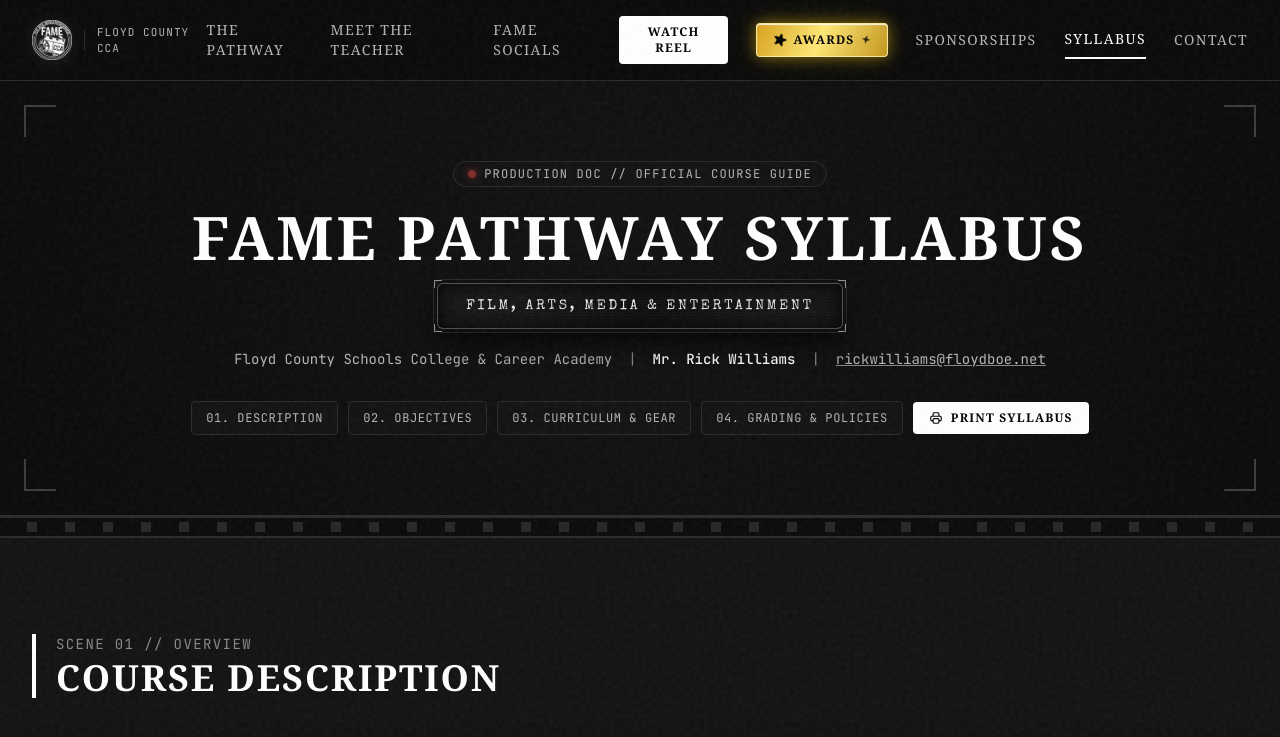
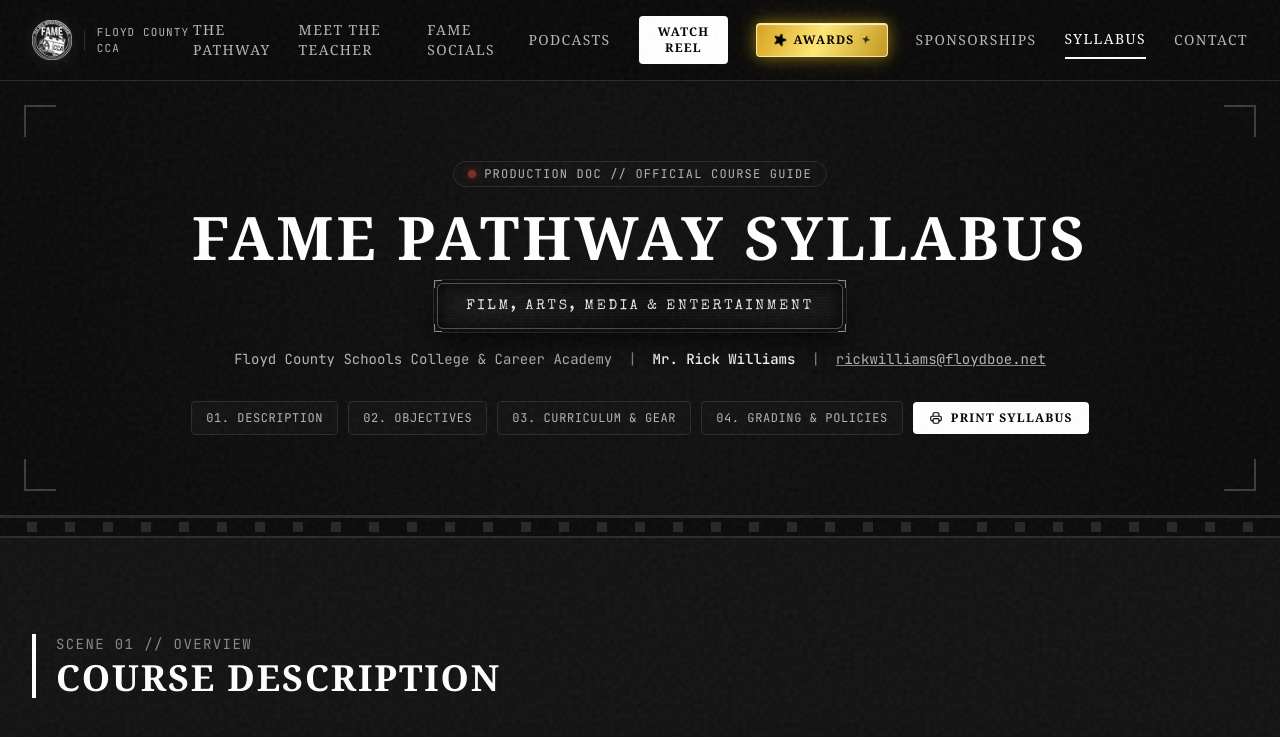
Before and after one commit to rickwilliams-arch/fame-pathway, a plain HTML site: page syllabus.html in a window 1280 px wide. Shown: the top 737 px of the page. Drawn offline with nearby package versions, Linux system fonts and the light colour scheme; a web font is replaced by a local one.

Commit message:
Add files via upload

```diff
--- a/syllabus.html
+++ b/syllabus.html
@@ -232,6 +232,7 @@
                         <a href="index.html#about" target="_self" class="font-display uppercase tracking-widest text-sm text-silver hover:text-white transition-colors py-2">The Pathway</a>
                         <a href="index.html#teacher" target="_self" class="font-display uppercase tracking-widest text-sm text-silver hover:text-white transition-colors py-2">Meet The Teacher</a>
                         <a href="social.html" target="_self" class="font-display uppercase tracking-widest text-sm text-silver hover:text-white transition-colors py-2">FAME Socials</a>
+                        <a href="podcasts.html" target="_self" class="font-display uppercase tracking-widest text-sm text-silver hover:text-white transition-colors py-2">Podcasts</a>
                         <button type="button" data-open-reel class="px-4 py-2 rounded bg-white text-black font-display uppercase tracking-widest text-xs font-bold hover:bg-silver transition-colors">
                             Watch Reel
                         </button>
@@ -270,6 +271,7 @@
             <a href="index.html#about" target="_self" class="mobile-nav-link block px-3 py-3 rounded font-display uppercase tracking-widest text-base text-silver hover:text-white hover:bg-slateDark">The Pathway</a>
             <a href="index.html#teacher" target="_self" class="mobile-nav-link block px-3 py-3 rounded font-display uppercase tracking-widest text-base text-silver hover:text-white hover:bg-slateDark">Meet The Teacher</a>
             <a href="social.html" target="_self" class="mobile-nav-link block px-3 py-3 rounded font-display uppercase tracking-widest text-base text-silver hover:text-white hover:bg-slateDark">FAME Socials</a>
+            <a href="podcasts.html" target="_self" class="mobile-nav-link block px-3 py-3 rounded font-display uppercase tracking-widest text-base text-silver hover:text-white hover:bg-slateDark">Podcasts</a>
             <button type="button" data-open-reel class="mobile-nav-link w-full text-center mt-2 px-4 py-3 rounded bg-white text-black font-display uppercase tracking-widest text-sm font-bold">
                 Watch Reel
             </button>
```
